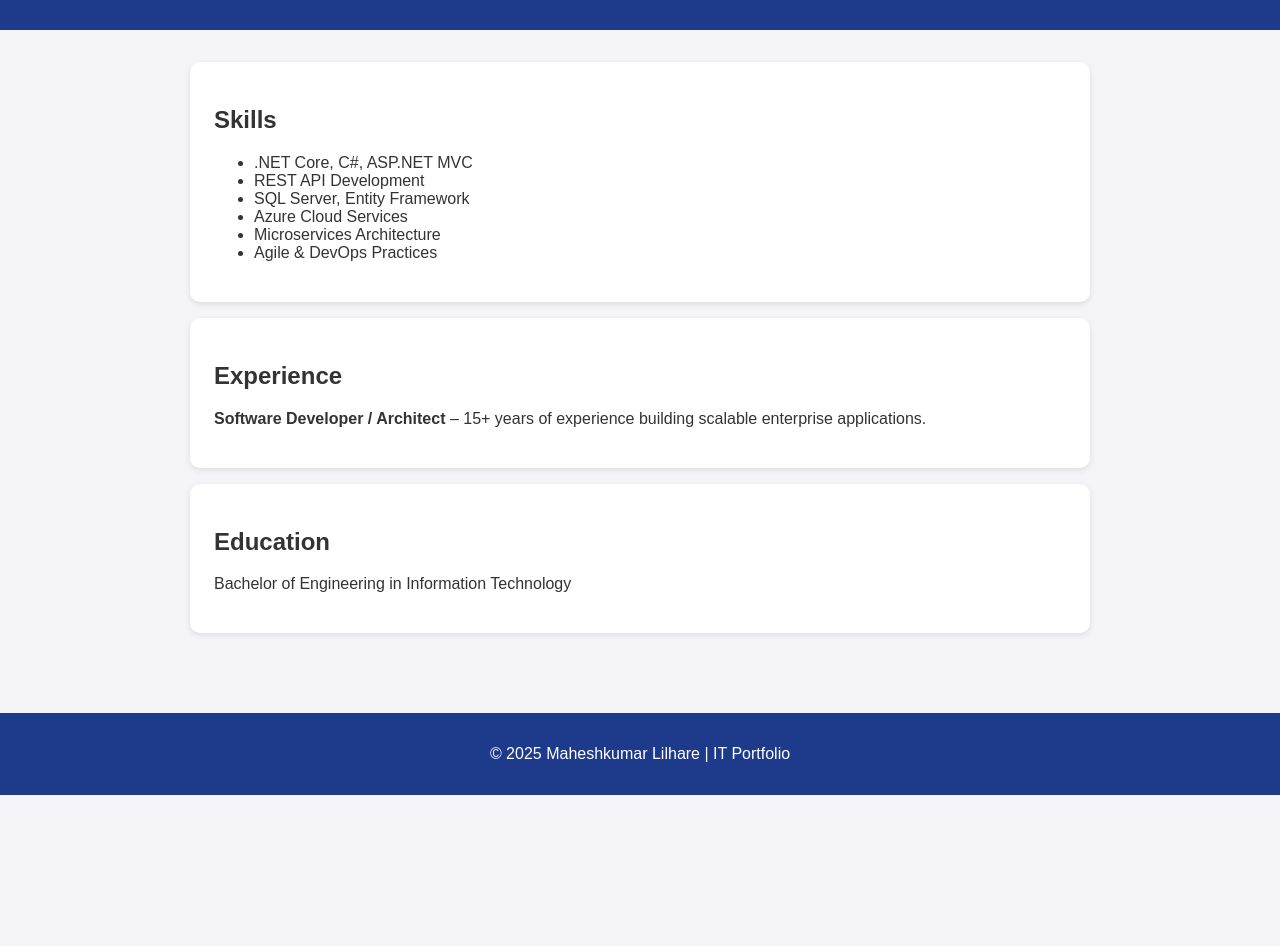
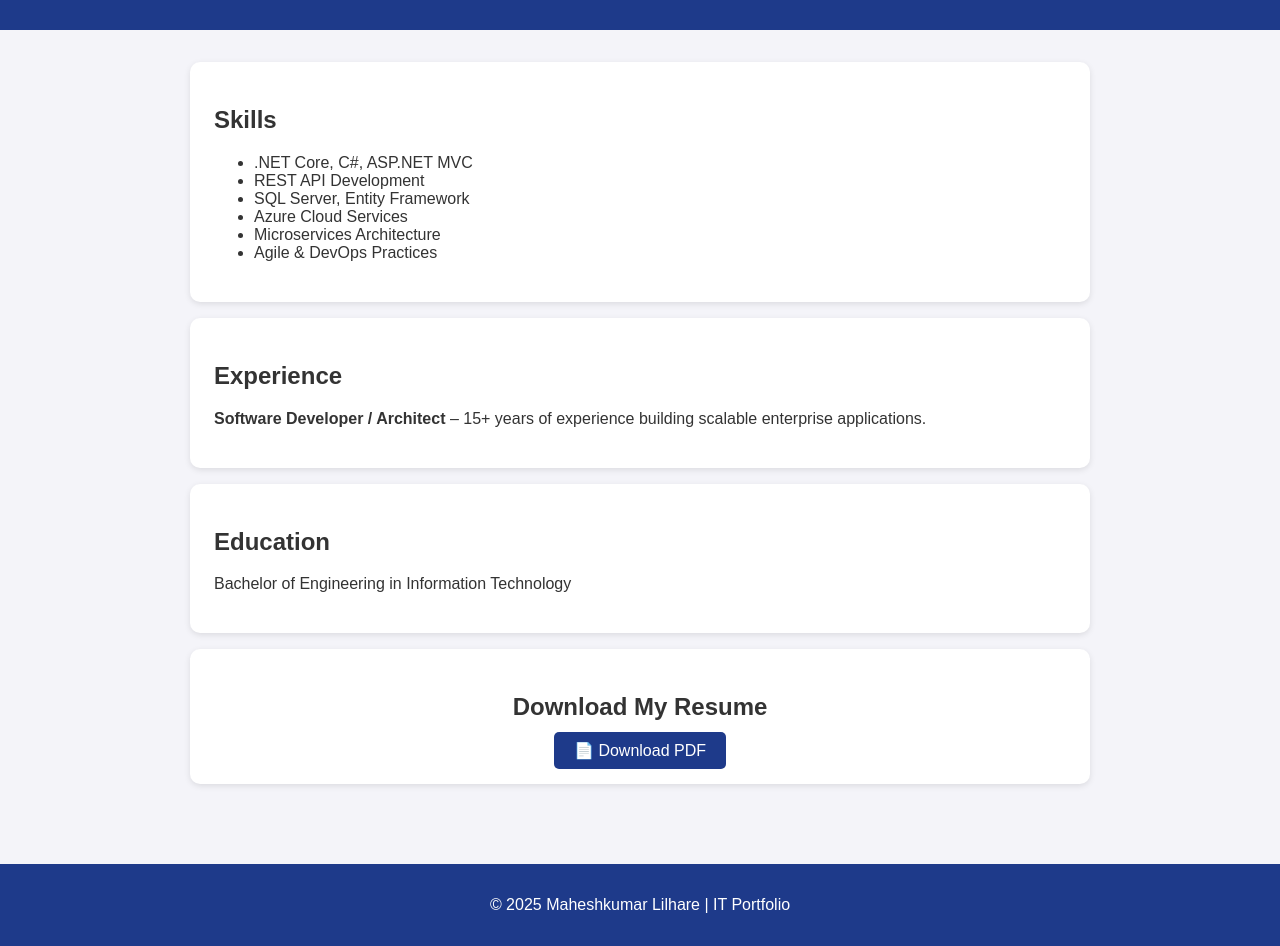
Before and after one commit to mrlilhare/tech-solutions, a plain HTML site: page resume.html in a window 1280 px wide. Shown: the part 105-1051 px from the top of the page. Before the commit the page ends 900 px from the top, so only its background shows below. Drawn offline with Linux system fonts and the light colour scheme.

Commit message:
Update resume.html

```diff
--- a/resume.html
+++ b/resume.html
@@ -39,6 +39,14 @@
       <h2>Education</h2>
       <p>Bachelor of Engineering in Information Technology</p>
     </div>
+
+    <div class="card" style="text-align:center;">
+    <h2>Download My Resume</h2>
+    <a href="Maheshkumar-Lilhare-Resume.pdf" download
+       style="background:#1e3a8a; color:#fff; padding:10px 20px; border-radius:5px; text-decoration:none;">
+       📄 Download PDF
+    </a>
+  </div>
   </section>
 
   <footer>
```
